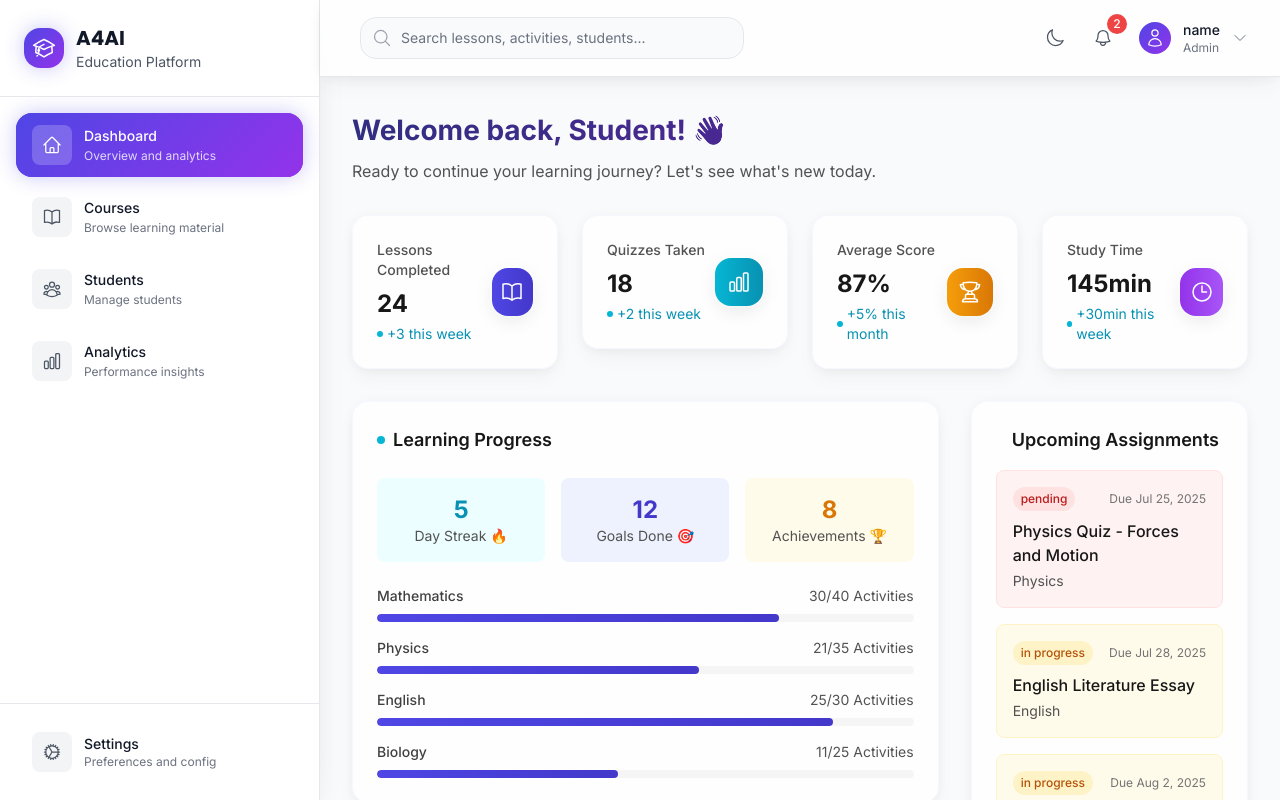
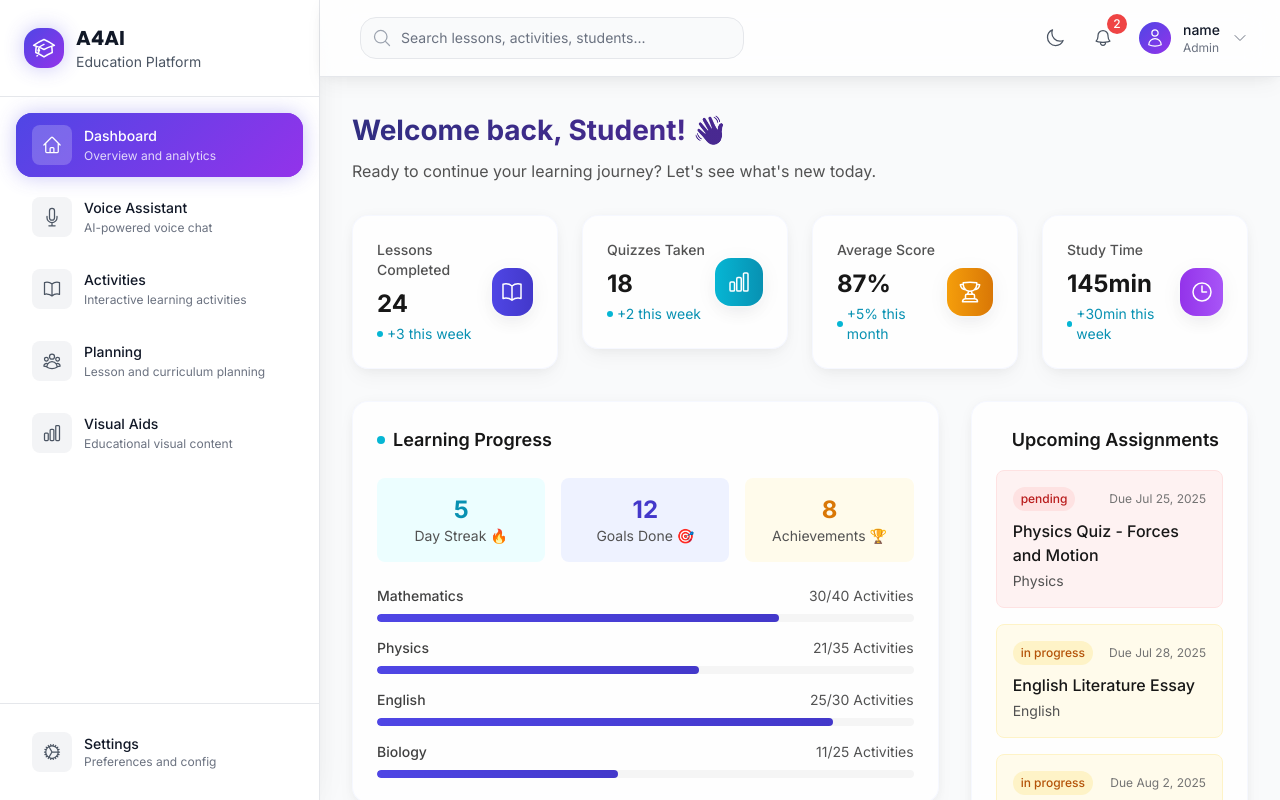
Before and after one commit to shubh-tharwani/A4AI-FRONTEND-NEW, a React (Vite) app: page /dashboard in a window 1280 px wide. Built offline with nearby package versions, Linux system fonts and the light colour scheme; sample sign-in values are in the browser's storage.

Commit message:
fixed the navigation

```diff
--- a/src/data/navigation.ts
+++ b/src/data/navigation.ts
@@ -16,44 +16,44 @@ export const navigationItems = [
     icon: HomeIcon,
   },
   {
-    name: 'Courses',
-    description: 'Browse learning material',
-    href: '/courses',
+    name: 'Voice Assistant',
+    description: 'AI-powered voice chat',
+    href: '/voice',
+    icon: MicrophoneIcon,
+    requiredRoles: ['student', 'teacher', 'admin'],
+  },
+  {
+    name: 'Voice Lite',
+    description: 'Simplified voice practice',
+    href: '/voice-lite',
+    icon: ChatBubbleLeftRightIcon,
+    requiredRoles: ['student'],
+  },
+  {
+    name: 'Assessment',
+    description: 'Take quizzes and tests',
+    href: '/assessment',
+    icon: DocumentTextIcon,
+    requiredRoles: ['student', 'teacher'],
+  },
+  {
+    name: 'Activities',
+    description: 'Interactive learning activities',
+    href: '/activities',
     icon: BookOpenIcon,
     requiredRoles: ['student', 'teacher', 'admin'],
   },
   {
-    name: 'Voice Practice',
-    description: 'Practice pronunciation',
-    href: '/voice',
-    icon: MicrophoneIcon,
-    requiredRoles: ['student'],
-  },
-  {
-    name: 'Chat Practice',
-    description: 'Practice conversations',
-    href: '/chat',
-    icon: ChatBubbleLeftRightIcon,
-    requiredRoles: ['student'],
-  },
-  {
-    name: 'Assignments',
-    description: 'View and submit work',
-    href: '/assignments',
-    icon: DocumentTextIcon,
-    requiredRoles: ['student', 'teacher'],
-  },
-  {
-    name: 'Students',
-    description: 'Manage students',
-    href: '/students',
+    name: 'Planning',
+    description: 'Lesson and curriculum planning',
+    href: '/planning',
     icon: UserGroupIcon,
     requiredRoles: ['teacher', 'admin'],
   },
   {
-    name: 'Analytics',
-    description: 'Performance insights',
-    href: '/analytics',
+    name: 'Visual Aids',
+    description: 'Educational visual content',
+    href: '/visual-aids',
     icon: ChartBarIcon,
     requiredRoles: ['teacher', 'admin'],
   },
```
